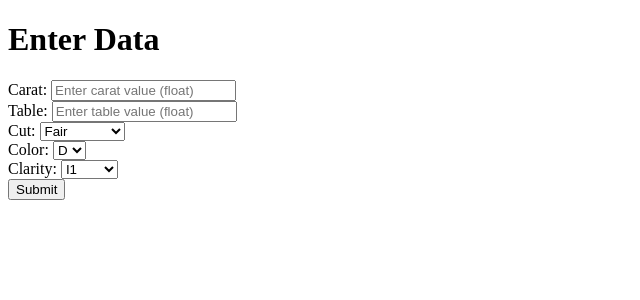
After one commit to suryasai99/Diamond_price_prediction, a Flask app: template templates/form_1.html in a window 1280 px wide. The commit adds this page. Shown: the top 300 px of the page, without its empty margins (0-640 px from the left). Run offline with Flask 3, Linux system fonts and the light colour scheme; the template is opened without the code that fills it, so the values that code supplies are empty.

Commit message:
final model: made few modifications in templates and prediction pipeline

```diff
--- a/application.py
+++ b/application.py
@@ -1,6 +1,6 @@
 from flask import Flask,request,render_template,jsonify
 from src.pipelines.prediction_pipeline import CustomData,PredictPipeline
-
+from src.logger import logging
 
 
 application = Flask(__name__)
@@ -13,7 +13,8 @@ def home_page():
 @app.route('/predict', methods=['POST','GET'])
 def predict_datapoint():
     if request.method =='GET':
-        return render_template('form.html')
+        logging.info('got get')
+        return render_template('form_1.html')
 
     else:
         data = CustomData(
@@ -28,8 +29,8 @@ def predict_datapoint():
         convert_data = data.get_data_as_dataframe()
         result = PredictPipeline().predict(convert_data)
 
-        return render_template('results.html',final_result = result)
+        return render_template('form_1.html',final_result = result)
 
 
 if __name__=='__main__':
-    app.run(host = "0.0.0.0",port=5560)
+    app.run(host = "0.0.0.0",port=5580)
--- /dev/null
+++ b/templates/form_1.html
@@ -0,0 +1,57 @@
+<!DOCTYPE html>
+<html lang="en">
+<head>
+    <meta charset="UTF-8">
+    <meta name="viewport" content="width=device-width, initial-scale=1.0">
+    <title>Form Page</title>
+</head>
+<body>
+    <h1>Enter Data</h1>
+
+    <!-- Form for users to input data -->
+    <form action="/predict" method="POST">
+        <label for="carat">Carat:</label>
+        <input type="text" id="carat" name="carat" placeholder="Enter carat value (float)"><br>
+
+        <label for="table">Table:</label>
+        <input type="text" id="table" name="table" placeholder="Enter table value (float)"><br>
+
+        <label for="cut">Cut:</label>
+        <select id="cut" name="cut">
+            <option value="Fair">Fair</option>
+            <option value="Good">Good</option>
+            <option value="Very Good">Very Good</option>
+            <option value="Premium">Premium</option>
+            <option value="Ideal">Ideal</option>
+        </select><br>
+
+        <label for="color">Color:</label>
+        <select id="color" name="color">
+            <option value="D">D</option>
+            <option value="E">E</option>
+            <option value="F">F</option>
+            <option value="G">G</option>
+            <option value="H">H</option>
+            <option value="I">I</option>
+            <option value="J">J</option>
+        </select><br>
+
+        <label for="clarity">Clarity:</label>
+        <select id="clarity" name="clarity">
+            <option value="I1">I1</option>
+            <option value="SI2">SI2</option>
+            <option value="SI1">SI1</option>
+            <option value="VS2">VS2</option>
+            <option value="VS1">VS1</option>
+            <option value="VVS2">VVS2</option>
+            <option value="VVS1">VVS1</option>
+            <option value="IF">IF</option>
+        </select><br>
+
+        <input type="submit" value="Submit">
+    </form>
+    {% if final_result %}
+    <h2>Prediction Result of Diamond is: {{ final_result }}</h2>
+    {% endif %}
+</body>
+</html>
--- a/templates/index.html
+++ b/templates/index.html
@@ -18,7 +18,7 @@
 
         <div class="form">
             <!-- Use a button to direct to /review -->
-            <form action="/predict" method="POST">
+            <form action="/predict" method="GET">
                 <button type="submit" name="Diamond price predict"><h1 style="text-align: center">predict</h1></button>
             </form>
         </div>
--- /dev/null
+++ b/templates/index_1.html
@@ -0,0 +1 @@
+<h1> welcome to my page for diamond price prediction</h1>
```
Also changed, not shown: src/pipelines/prediction_pipeline.py (+5 -5 lines), templates/form.html (+0 -18 lines), templates/index_2.html (added, +20 -0 lines).
